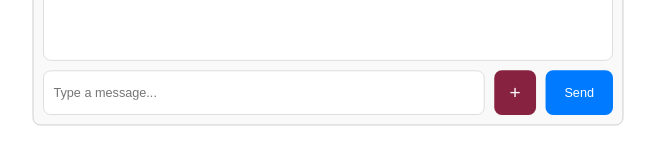
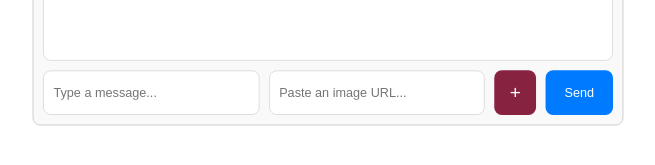
Before and after one commit to jayeeed/chat-ui, a React (Vite) app: page / in a window 1280 px wide. Shown: the part 567-732 px from the top of the page, without its empty margins (312-967 px from the left). Built offline with nearby package versions, Linux system fonts and the light colour scheme.

Commit message:
enhance ChatInput to support image URLs and improve message validation

```diff
--- a/src/components/ChatInput.jsx
+++ b/src/components/ChatInput.jsx
@@ -4,10 +4,11 @@ import axios from 'axios';
 const ChatInput = ({ addMessage }) => {
   const [message, setMessage] = useState('');
   const [file, setFile] = useState(null);
+  const [url, setUrl] = useState('');
 
   const handleSend = async (e) => {
     e.preventDefault();
-    if (!message.trim() && !file) return;
+    if (!message.trim() && !file && !url.trim()) return;
 
     // Check if the file is an image
     if (!message.trim() && file && !file.type.startsWith('image/')) {
@@ -20,10 +21,20 @@ const ChatInput = ({ addMessage }) => {
       addMessage({ sender: 'user', text: message });
     }
 
+    if (file) {
+      addMessage({ sender: 'user', text: 'Image uploaded!' });
+    }
+
+    if (url.trim()) {
+      addMessage({ sender: 'user', text: 'Invoice URL received!' });
+    }
+
     const formData = new FormData();
     formData.append('user_input', message);
     if (file) {
-      formData.append('file', file);
+      formData.append('image_file', file);
+    } else if (url.trim()) {
+      formData.append('image_url', url);
     }
 
     try {
@@ -47,7 +58,7 @@ const ChatInput = ({ addMessage }) => {
       } else if (response.intent === 'search_expense') {
         addMessage({ sender: 'api', text: `🚨 ${response.result}` });
       } else if (response.intent === 'unknown') {
-          addMessage({ sender: 'api', text: `🤖 I'm sorry, I don't understand. Please try again.` });
+        addMessage({ sender: 'api', text: `🤖 I'm sorry, I don't understand. Please try again.` });
       }
 
     } catch (error) {
@@ -57,6 +68,7 @@ const ChatInput = ({ addMessage }) => {
 
     setMessage('');
     setFile(null);
+    setUrl('');
   };
 
   const handlePaste = (e) => {
@@ -80,7 +92,15 @@ const ChatInput = ({ addMessage }) => {
         value={message}
         onChange={(e) => setMessage(e.target.value)}
         placeholder="Type a message..."
-        required={!file}
+        required={!file && !url.trim()}
+      />
+
+      <input
+        type="text"
+        value={url}
+        onChange={(e) => setUrl(e.target.value)}
+        placeholder="Paste an image URL..."
+        required={!file && !message.trim()}
       />
 
       {/* Custom styled file input */}
```
